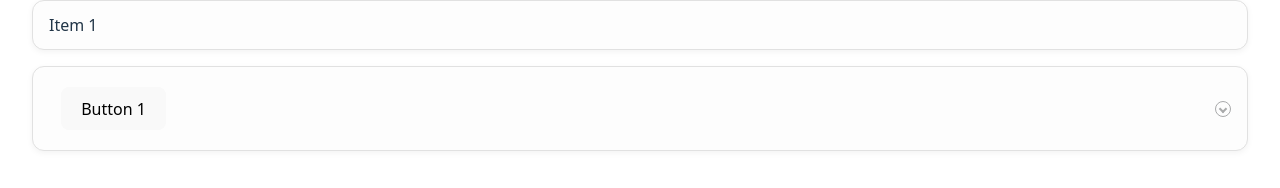
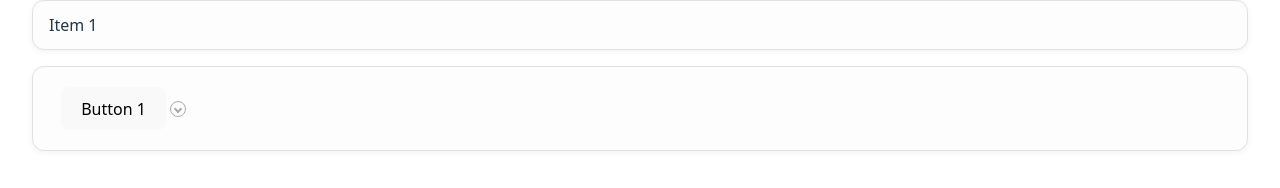
Before and after one commit to eugenestepaniuk/collapsible, a React (Vite) app: page / in a window 1280 px wide. Shown: the part 230-418 px from the top of the page. Built offline with nearby package versions, Linux system fonts and the light colour scheme.

Commit message:
move btn to the 1st array element

```diff
--- a/src/components/collapsible.module.scss
+++ b/src/components/collapsible.module.scss
@@ -77,7 +77,8 @@
 .childItem {
   padding: 8px 12px;
   border-radius: 8px;
-
   width: 100%;
   box-sizing: border-box;
+  display: flex;
+  align-items: center;
 }
--- a/src/components/collapsible.tsx
+++ b/src/components/collapsible.tsx
@@ -95,12 +95,20 @@ export const Collapsible: React.FC<CollapsibleProps> = ({
           <div className={styles.rowLayout}>
             <div className={styles.childItem}>
               {(children as ReactElement[]).filter(Boolean)[0]}
+              {showToggle && (
+                <button
+                  className={styles.toggleIconBtn}
+                  onClick={handleToggle}
+                  style={{
+                    marginLeft: 4,
+                  }}
+                >
+                  <span
+                    className={expanded ? styles.iconUp : styles.iconDown}
+                  />
+                </button>
+              )}
             </div>
-            {showToggle && (
-              <button className={styles.toggleIconBtn} onClick={handleToggle}>
-                <span className={expanded ? styles.iconUp : styles.iconDown} />
-              </button>
-            )}
           </div>
 
           {expanded && (
```
